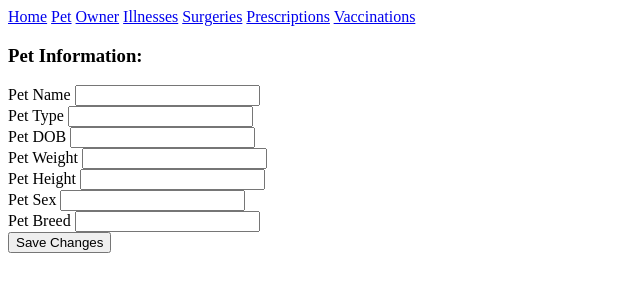
After one commit to sarahdubbert/470DatabaseProject, a Flask app: template databaseApp/databaseApp/templates/petAlter.html in a window 1280 px wide. The commit adds this page. Shown: the top 300 px of the page, without its empty margins (0-640 px from the left). Run offline with Flask 2, Linux system fonts and the light colour scheme; the template is opened without the code that fills it, so the values that code supplies are empty.

```diff
--- a/databaseApp/databaseApp/_init_.py
+++ b/databaseApp/databaseApp/_init_.py
@@ -270,7 +270,7 @@ def newOwner():
         session['owner_id'] = str(ownerID)
         print("session: " + session['owner_id'])
 
-        return redirect(url_for('owner'))
+        return redirect(url_for('newPet'))
 
     return render_template('newOwner.html')
 
--- a/databaseApp/databaseApp/templates/pet.html
+++ b/databaseApp/databaseApp/templates/pet.html
@@ -10,7 +10,7 @@
 
 <br/>
 <div class="addnew">
-<form action="/newPet" method=get>
+<form action="/newOwner" method=get>
     <div class="actions"><input type=submit value="Add a New Pet"></div>
 </form>
 </div>
--- /dev/null
+++ b/databaseApp/databaseApp/templates/petAlter.html
@@ -0,0 +1,24 @@
+<div class="btn-group">
+  <a href="/" class="btn btn-default" name = "home">Home</a>
+  <a href="/pet" class="btn btn-default" name = "pet">Pet</a>
+  <a href="/owner" class="btn btn-default" name = "owner">Owner</a>
+  <a href="/illnesses" class="btn btn-default" name = "illnesses">Illnesses</a>
+  <a href="/surgeries" class="btn btn-default" name = "surgeries">Surgeries</a>
+  <a href="/prescriptions" class="btn btn-default" name = "prescriptions">Prescriptions</a>
+  <a href="/vaccinations" class="btn btn-default" name = "vaccinations">Vaccinations</a>
+</div>
+
+<h3>Pet Information:</h3>
+
+<div class="petSearch">
+<form action="/petAlter" method=get>
+    Pet Name <input type=text name=petName value={{ pet_name }}></br>
+    Pet Type <input type=text name=petType></br>
+    Pet DOB <input type=text name=petDOB></br>
+    Pet Weight <input type=text name=petWeight></br>
+    Pet Height <input type=text name=petHeight></br>
+    Pet Sex <input type=text name=petSex></br>
+    Pet Breed <input type=text name=petBreed></br>
+    <div class="actions"><input type=submit value="Save Changes"></div>
+</form>
+</div>
```
Also changed, not shown: VetClinic.sql (line endings or trailing spaces).
